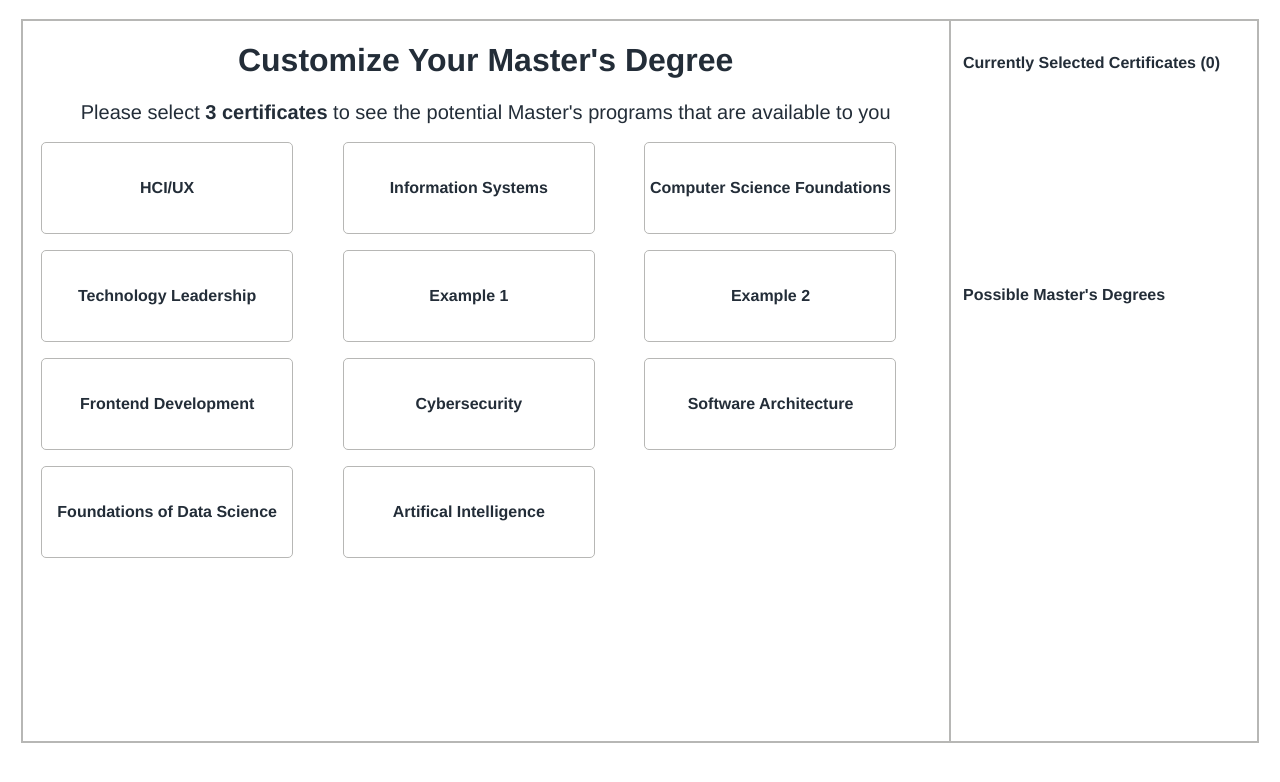
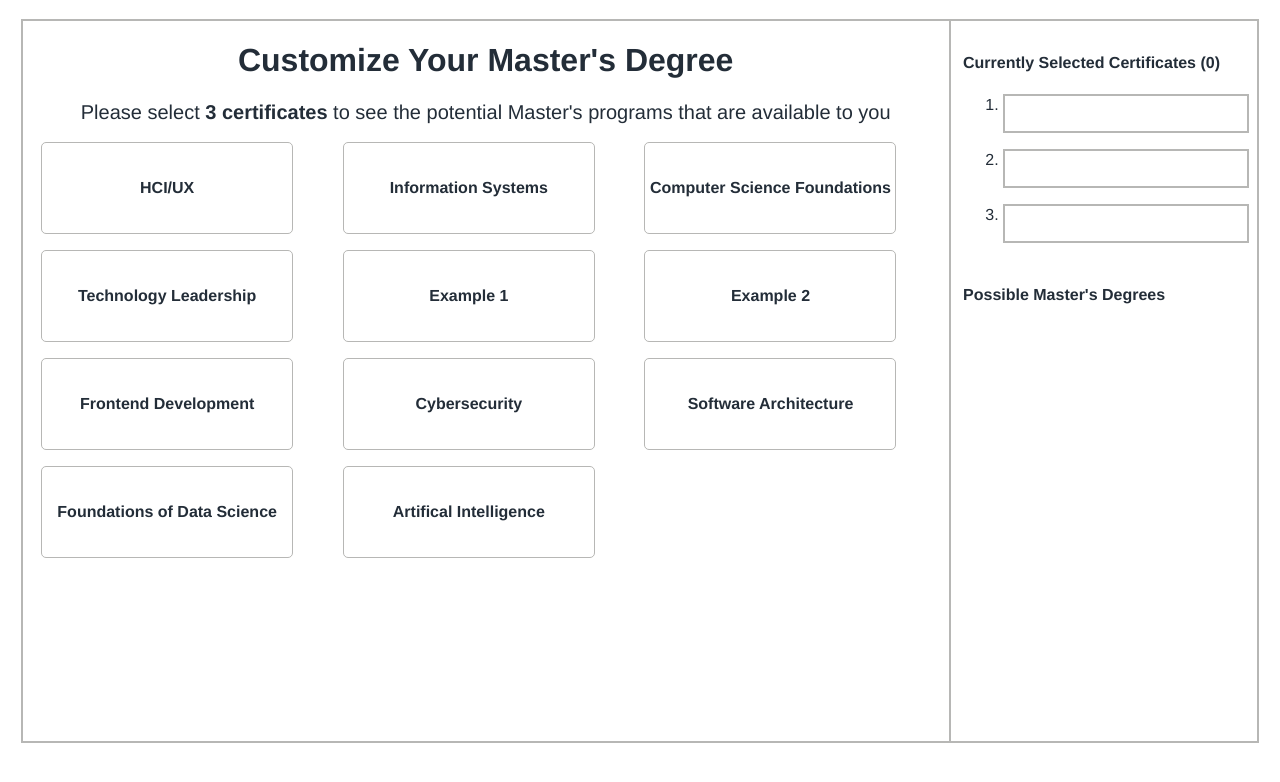
Before and after one commit to awanger/drexel_design_competition, a Vue app: page / in a window 1280 px wide. Shown: the top 782 px of the page. Built offline with nearby package versions, Linux system fonts and the light colour scheme.

Commit message:
Add placeholders for the certificates

```diff
--- a/src/App.vue
+++ b/src/App.vue
@@ -23,20 +23,20 @@
         </div>
         </div>
         <div class="window-sidebar">
-          <div class="certificates-list">
+          <div class="certificates-window">
             <h4>Currently Selected Certificates ({{ numOfSelectedCerts }})</h4>
-            <ol id="certificates-list">
-              <li v-for="cert in checkedCerts" :key="cert.name">
-                {{ cert }}
-              </li>
+            <ol>
+              <li class="placeholder">{{ checkedCerts[0] }}</li>
+              <li class="placeholder">{{ checkedCerts[1] }}</li>
+              <li class="placeholder">{{ checkedCerts[2] }}</li>
             </ol>
           </div>
           <div class="masters-list">
             <h4>Possible Master's Degrees</h4>
             <!-- <div class="placeholder" v-if="numOfSelectedCerts < 3">Please select <b>{{ 3 - numOfSelectedCerts }}</b> more certificates to see your results</div> will need to pluralize -->
             <ul v-if="selectedThree">
-              <li><input type="checkbox" id="masters1"> <label for="masters1">Masters of Computer Science</label></li>
-              <li><input type="checkbox" id="masters2"> <label for="masters2">Masters of Data Science</label></li>
+              <li><input type="checkbox" id="masters1"><label for="masters1">Masters of Computer Science</label></li>
+              <li><input type="checkbox" id="masters2"><label for="masters2">Masters of Data Science</label></li>
             </ul>
           </div>
         </div>
@@ -141,16 +141,22 @@ $yellow: #ffc600;
     padding: 4%;
     display: grid;
     grid-template-rows: 1fr 2fr;
-    // justify-content: space-between;
-    .certificates-list {
+  }
+}
 
-    }
 
-    .masters-list {
 
-    }
+.certificates-window {
+  .placeholder {
+    width: 100%;
+    height: 35px;
+    border: 2px solid $light-grey;
+    margin-bottom: 1rem;
+  }
+}
 
-  }
+.masters-list {
+
 }
 
 .disabled {
```
